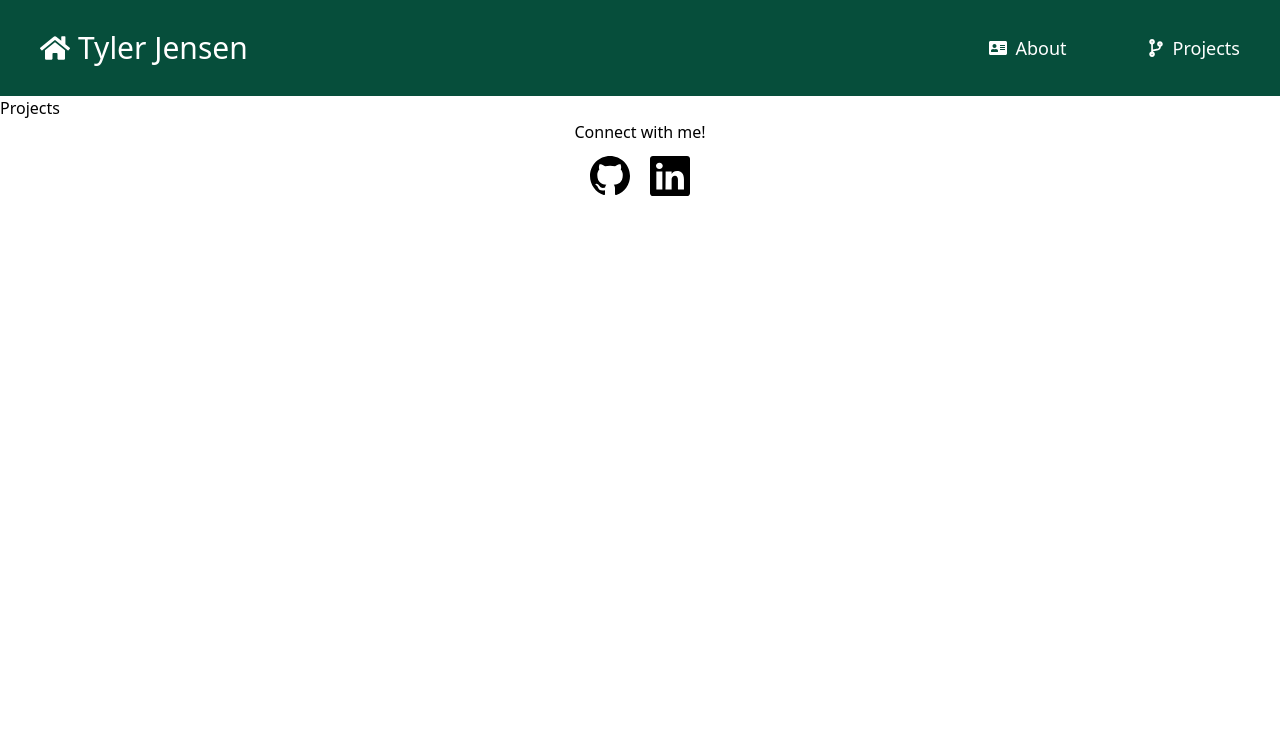
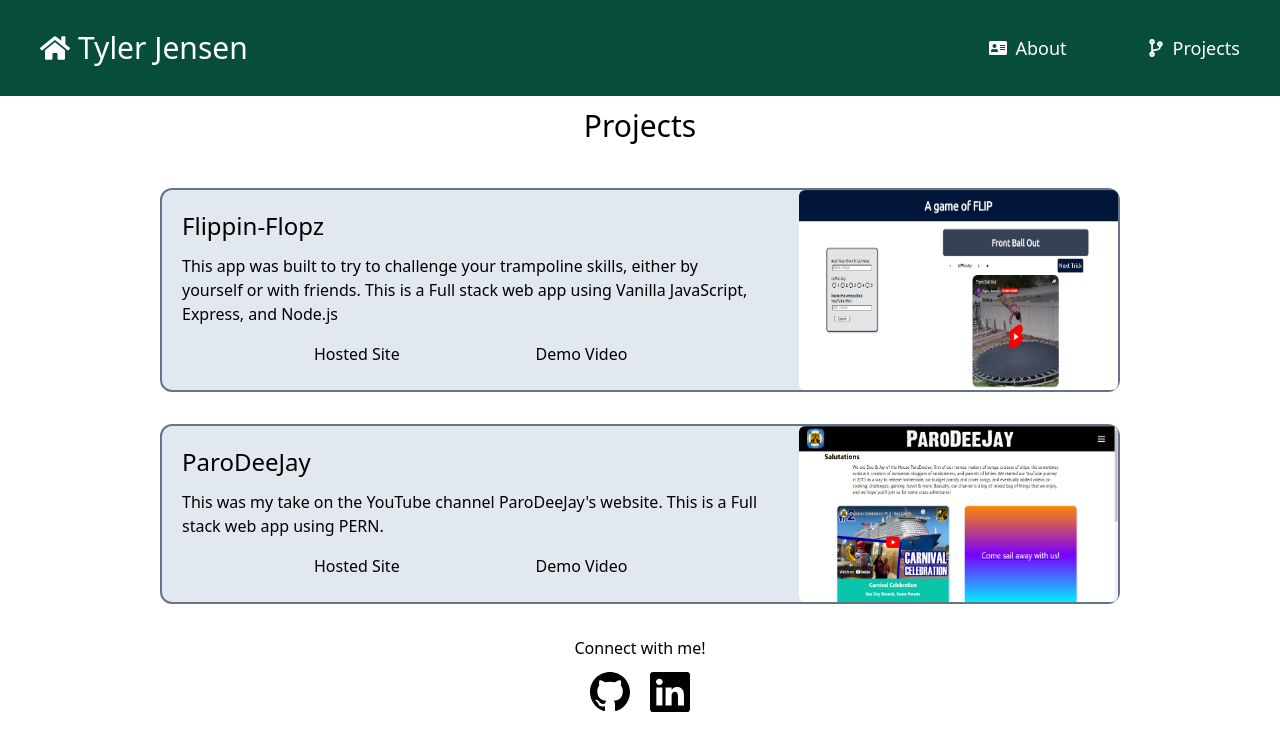
Before and after one commit to tylerjensen12/tylerjensen12.github.io, a React (Create React App) app: page /Projects in a window 1280 px wide. Shown: the top 750 px of the page. Built offline with nearby package versions, Linux system fonts and the light colour scheme.

Commit message:
added projects and their pics

```diff
--- a/src/App.css
+++ b/src/App.css
@@ -1,3 +1,10 @@
 body {
     box-shadow: 0,0,5, rgb(72, 130, 255);
 }
+
+.background {
+    background-image: url('/src/pics/homeBackground.jpg');
+    background-size: cover;
+    height: calc(100vh - (96px + 32px));
+    display: flex;
+}
--- a/src/components/Project.jsx
+++ b/src/components/Project.jsx
@@ -1,7 +1,31 @@
 import React from "react";
 
-const Project = () => {
-    return <div></div>
-}
+const Project = ({ project }) => {
+  //   if (project.includes(project.url)) {
+  //     return (
+  //
+  //     );
+  //   } else {
+  //     return <p>Not Hosted</p>;
+  //   }
 
-export default Project
+  return (
+    <div className="flex bg-slate-200 rounded-xl justify-between w-3/4 m-auto gap-5 my-8 border-slate-500 border-2 hover:drop-shadow-lg">
+      <div className="p-5 ">
+        <h3 className="text-2xl font-medium pb-3">{project.title}</h3>
+        <p className="mb-3">{project.description}</p>
+        <div className="flex justify-evenly">
+          <a href={project.url} target="_blank" rel="noreferrer" className="hover:bg-slate-300 hover:rounded-lg p-1">
+            Hosted Site
+          </a>
+          <a href={project.demo} target="_blank" rel="noreferrer" className="hover:bg-slate-300 hover:rounded-lg p-1">
+            Demo Video
+          </a>
+        </div>
+      </div>
+      <img className="w-1/3 rounded-md" src={project.image} alt="" />
+    </div>
+  );
+};
+
+export default Project;
--- a/src/screens/AboutScreen.jsx
+++ b/src/screens/AboutScreen.jsx
@@ -3,32 +3,31 @@ import React from "react";
 const AboutScreen = () => {
   return (
     <div>
-      <h2>About Me!</h2>
-      <p>
-        Hello, my name is Tyler Jensen and I am a Software Developer. I have
-        built a couple full stack web apps using the PERN stack.
-      </p>
-      <p></p>
+      <h2 className="text-2xl font-medium ml-10 p-2">About Me!</h2>
+      <div className="mx-20 my-3 bg-slate-100 drop-shadow-md rounded-2xl p-4 text-lg">
         <p>
           Allow me to introduce myself, my name is Tyler, and I'm a software
-        engineer/developer. Along with development I enjoy spending my free time
-        paddleboarding with my wife, learning new tricks on the trampoline, or
-        going out for a ride on my electric unicycle.
+          engineer/developer. Along with development I enjoy spending my free
+          time paddleboarding with my wife, learning new tricks on the
+          trampoline, or going out for a ride on my electric unicycle.
         </p>
+        <br/>
         <p>
-        My development focus has been on frontend engineering using React.js to
-        create reusable dynamic components for the best user experience
+          My development focus has been on frontend engineering using React.js
+          to create reusable dynamic components for the best user experience
           possible. With a keen eye for small details, I love making sure the
-        concepts and wireframes will work efficiently once in production. I have
-        a passion for web accessibility and providing the best possible
+          concepts and wireframes will work efficiently once in production. I
+          have a passion for web accessibility and providing the best possible
           experience and use for all.
         </p>
+        <br/>
         <p>
-        As a life long learner I have gathered skills in development/engineering
-        and many complementary skills. Some of these include the Spanish
-        language, coaching, music, graphic design, video, social media content
-        and strategy.
+          As a life long learner I have gathered skills in
+          development/engineering and many complementary skills. Some of these
+          include the Spanish language, coaching, music, graphic design, video,
+          social media content and strategy.
         </p>
+        <br/>
         <p>
           I would love to connect with you, find me on{" "}
           <a
@@ -39,8 +38,16 @@ const AboutScreen = () => {
           >
             LinkedIn
           </a>{" "}
-        and shoot me a message. You can also{" "}<a href="mailto:tylerjensen0201@gmail.com" style={{ textDecoration: "underline" }}>email</a>{" "}me.
-        <br/>
+          and shoot me a message. You can also{" "}
+          <a
+            href="mailto:tylerjensen0201@gmail.com"
+            style={{ textDecoration: "underline" }}
+          >
+            email
+          </a>{" "}
+          me.
+          <br />
+          <br />
           Feel free to check out my{" "}
           <a
             href="https://docs.google.com/document/d/e/2PACX-1vT-YW9SI_1BASOsJDyyrTGjVlxTewaKf2eeXVZ6GeBysJ-aW3mf8R6D7Te-GvKXR3Inv9OZZOLHWUDW/pub"
@@ -49,8 +56,10 @@ const AboutScreen = () => {
             style={{ textDecoration: "underline" }}
           >
             résumé
-        </a>!
+          </a>
+          !
         </p>
+      </div>
     </div>
   );
 };
--- a/src/screens/HomeScreen.jsx
+++ b/src/screens/HomeScreen.jsx
@@ -2,8 +2,8 @@ import React from "react";
 
 const HomeScreen = () => {
   return (
-    <div className="h-screen bg-[url('/pics/homeBackground.jpg')] flex ">
-      <div className="flex flex-col items-center bg-blue-300 w-1/3 m-auto py-10 rounded-lg">
+    <div className="background">
+      <div className="flex flex-col items-center bg-blue-300 opacity-90 w-1/3 m-auto py-10 rounded-lg">
         <h1 className="text-4xl font-medium">Tyler Jensen</h1>
         <h3 className="text-2xl font-normal">
           ~ Software Developer/Engineer ~
--- a/src/screens/ProjectScreen.jsx
+++ b/src/screens/ProjectScreen.jsx
@@ -1,9 +1,37 @@
 import React from "react";
+import Project from "../components/Project";
+import flip from "../pics/flippinFlopz.png";
+import travel from "../pics/paroDeeJay.png";
 
 const ProjectScreen = () => {
+
+  let projects = [
+    {
+      title: "Flippin-Flopz",
+      image: flip,
+      description:
+        "This app was built to try to challenge your trampoline skills, either by yourself or with friends. This is a Full stack web app using Vanilla JavaScript, Express, and Node.js",
+        url: 'https://flippin-flopz.glitch.me/',
+        demo: 'https://www.youtube.com/watch?v=TDSifwdvzbc'
+      },
+      {
+        title: "ParoDeeJay",
+        image: travel,
+        description:
+        "This was my take on the YouTube channel ParoDeeJay's website. This is a Full stack web app using PERN.",
+        demo: 'https://www.youtube.com/watch?v=EtcZQk59w5w'
+    },
+  ];
+
+
+
   return (
     <div>
-      <h2>Projects</h2>
+      <h2 className="text-3xl font-medium flex justify-center py-3">Projects</h2>
+      <div>{projects.map((project, index) => {
+        let id = project.id
+        return <Project key={id} project={project} />
+      })}</div>
     </div>
   );
 };
```
Also changed, not shown: src/pics/flippinFlopz.png (added), src/pics/paroDeeJay.png (added). Lines whose indentation alone changed are shown as unchanged.
